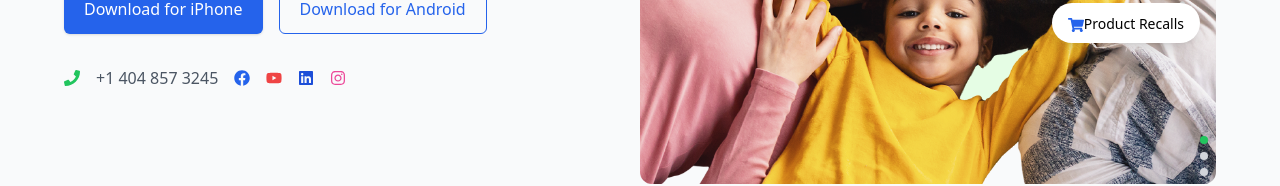
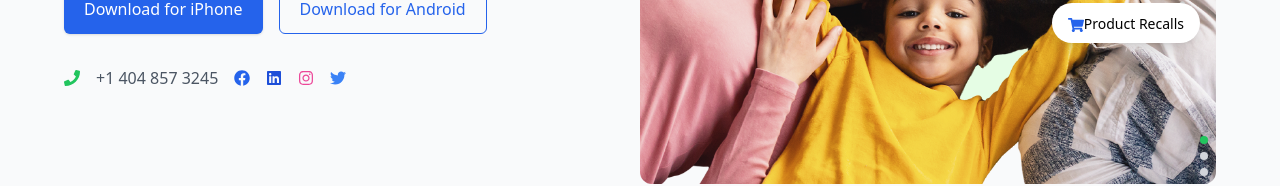
Before and after one commit to Abisayo1/Recall-King-Website, a React (Vite) app in the folder vite-project/: page / in a window 1280 px wide. Shown: the part 461-647 px from the top of the page. Built offline with nearby package versions, Linux system fonts and the light colour scheme.

Commit message:
I have updated the social media links
Signed-off-by: Abisayo Folu-Agoi <foluagoiabisayo@gmail.com>

```diff
--- a/vite-project/src/components/Footer.jsx
+++ b/vite-project/src/components/Footer.jsx
@@ -50,10 +50,22 @@ export default function Footer() {
         <div>
           <h3 className="text-lg font-semibold mb-4">Follow Us</h3>
           <div className="flex space-x-4">
-            <a href="#" className="hover:text-blue-600" aria-label="Facebook">
+            <a
+              href="https://www.facebook.com/profile.php?id=61575234003983"
+              target="_blank"
+              rel="noopener noreferrer"
+              className="hover:text-blue-600"
+              aria-label="Facebook"
+            >
               <Facebook className="w-5 h-5" />
             </a>
-            <a href="#" className="hover:text-blue-600" aria-label="Twitter">
+            <a
+              href="https://x.com/therecallking?s=21"
+              target="_blank"
+              rel="noopener noreferrer"
+              className="hover:text-blue-600"
+              aria-label="Twitter"
+            >
               <Twitter className="w-5 h-5" />
             </a>
             <a
@@ -65,7 +77,13 @@ export default function Footer() {
             >
               <Linkedin className="w-5 h-5" />
             </a>
-            <a href="#" className="hover:text-blue-600" aria-label="Instagram">
+            <a
+              href="https://www.instagram.com/therecallking?igsh=eGd1Z24wZXUybmp6"
+              target="_blank"
+              rel="noopener noreferrer"
+              className="hover:text-blue-600"
+              aria-label="Instagram"
+            >
               <Instagram className="w-5 h-5" />
             </a>
           </div>
--- a/vite-project/src/components/Home.jsx
+++ b/vite-project/src/components/Home.jsx
@@ -8,6 +8,7 @@ import {
   FaLinkedin,
   FaInstagram,
   FaShoppingCart,
+  FaTwitter,
 } from "react-icons/fa";
 
 export default function Home() {
@@ -20,7 +21,7 @@ export default function Home() {
       if (element) {
         setTimeout(() => {
           element.scrollIntoView({ behavior: "smooth" });
-          window.history.replaceState({}, document.title); // Clear scrollTo state
+          window.history.replaceState({}, document.title);
         }, 100);
       }
     }
@@ -49,8 +50,17 @@ export default function Home() {
         <div className="flex items-center gap-4 text-gray-600">
           <FaPhone className="text-green-500" />
           <span>+1 404 857 3245</span>
-          <FaFacebook className="text-blue-600" />
-          <FaYoutube className="text-red-500" />
+
+          <a
+            href="https://www.facebook.com/profile.php?id=61575234003983"
+            target="_blank"
+            rel="noopener noreferrer"
+          >
+            <FaFacebook className="text-blue-600" />
+          </a>
+
+          {/* <FaYoutube className="text-red-500" /> */}
+
           <a
             href="https://www.linkedin.com/company/107562109/admin/dashboard/"
             target="_blank"
@@ -58,7 +68,22 @@ export default function Home() {
           >
             <FaLinkedin className="text-blue-700" />
           </a>
-          <FaInstagram className="text-pink-500" />
+
+          <a
+            href="https://www.instagram.com/therecallking?igsh=eGd1Z24wZXUybmp6"
+            target="_blank"
+            rel="noopener noreferrer"
+          >
+            <FaInstagram className="text-pink-500" />
+          </a>
+
+          <a
+            href="https://x.com/therecallking?s=21"
+            target="_blank"
+            rel="noopener noreferrer"
+          >
+            <FaTwitter className="text-blue-500" />
+          </a>
         </div>
       </div>
 
```
